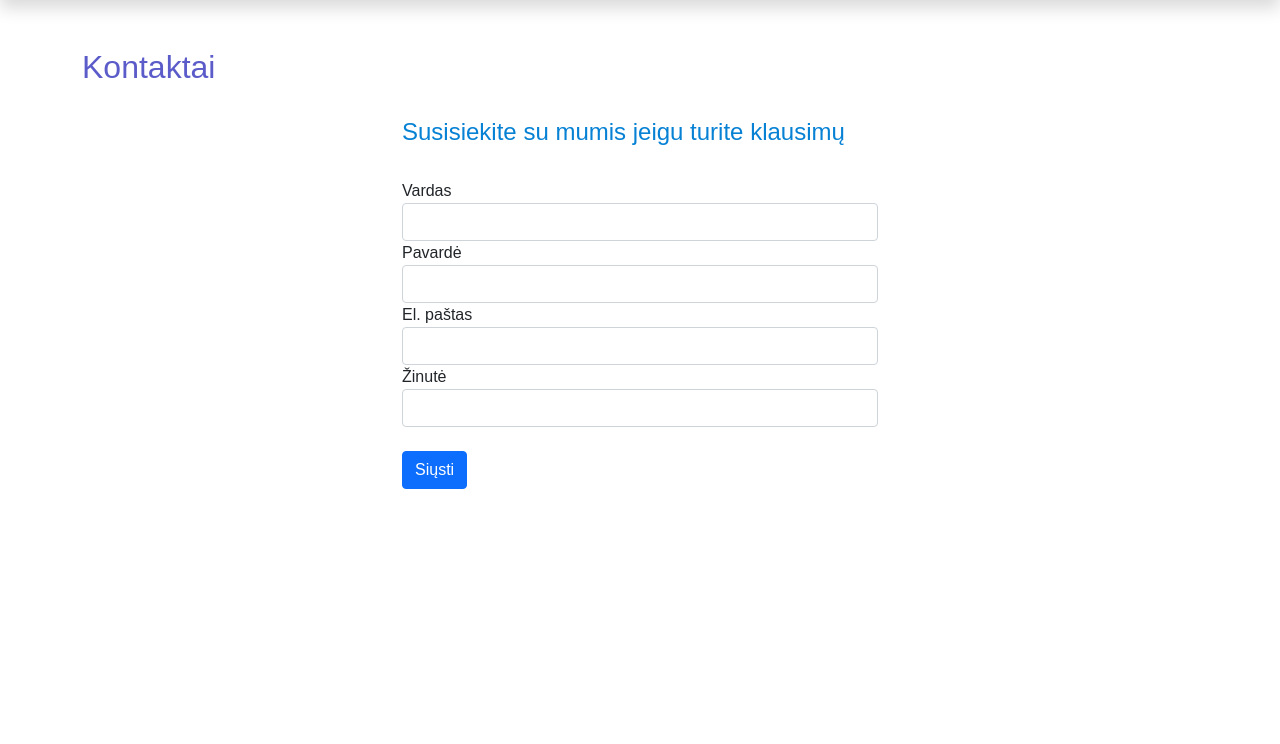
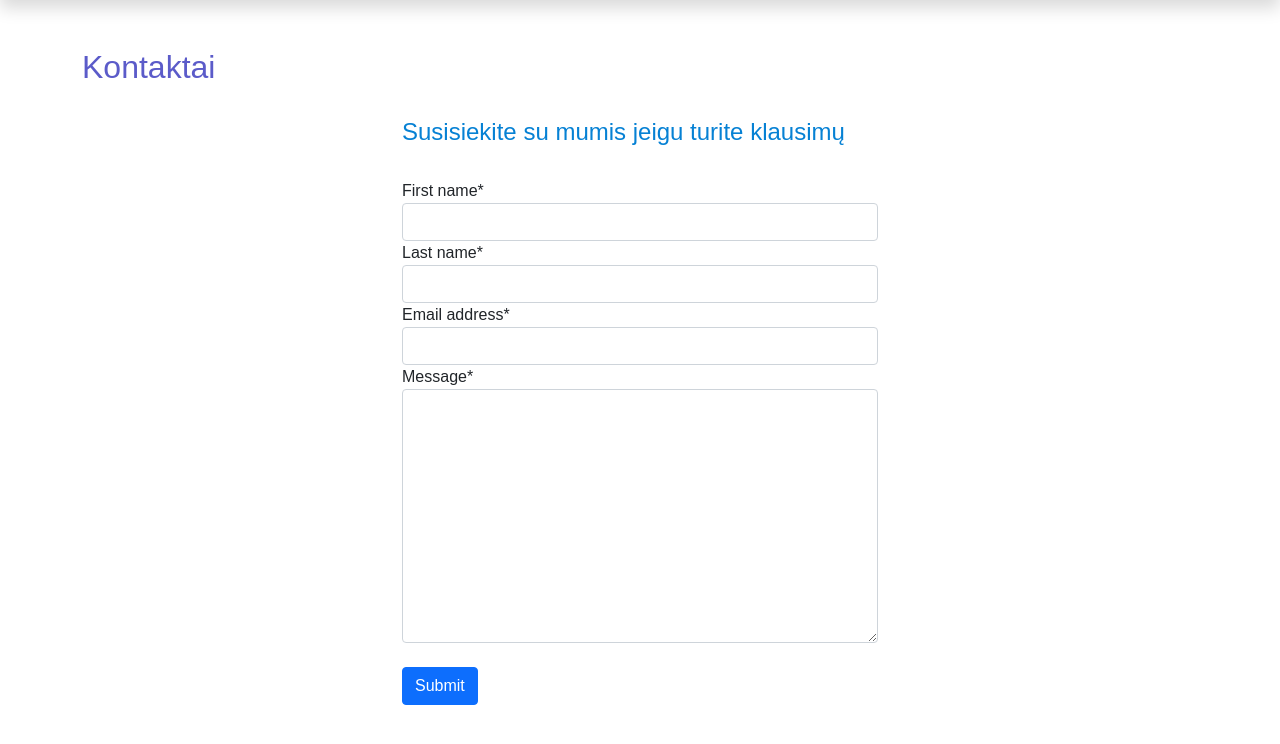
Before and after one commit to Jaroslav-Pol/sportsclub, a Django app: page /fightclub/contact/ in a window 1280 px wide. Shown: the part 56-800 px from the top of the page. Run offline with Django 3.2, Linux system fonts and the light colour scheme; some libraries are stand-ins or nearby versions.

Commit message:
Pakoreguota kontakto forma

```diff
--- a/sportsclub/fightclub/templates/fightclub/contact.html
+++ b/sportsclub/fightclub/templates/fightclub/contact.html
@@ -11,25 +11,28 @@
         <br>
         <form method="post">
             {% csrf_token %}
-            <div class="form-group">
-                <label for="first_name">Vardas</label>
-                <input name="first_name" type="text" class="form-control" id="first_name">
-            </div>
-            <div class="form-group">
-                <label for="last_name">Pavardė</label>
-                <input name="last_name" type="text" class="form-control" id="last_name">
-            </div>
-            <div class="form-group">
-                <label for="exampleInputEmail1">El. paštas</label>
-                <input name="email" type="email" class="form-control" id="exampleInputEmail1">
-            </div>
-            <div class="form-group">
-                <label for="message">Žinutė</label>
-                <input name="message" type="text" class="form-control" id="message">
-            </div>
+            {{form|crispy}}
+
             <br>
-            <button type="submit" class="btn btn-primary register-button">Siųsti</button>
+            <button type="submit" class="btn btn-primary register-button">Submit</button>
         </form>
     </div>
 </div>
 {% endblock %}
+
+<!-- <div class="form-group">-->
+<!--                <label for="first_name">Vardas</label>-->
+<!--                <input name="first_name" type="text" class="form-control" id="first_name">-->
+<!--            </div>-->
+<!--            <div class="form-group">-->
+<!--                <label for="last_name">Pavardė</label>-->
+<!--                <input name="last_name" type="text" class="form-control" id="last_name">-->
+<!--            </div>-->
+<!--            <div class="form-group">-->
+<!--                <label for="email">El. paštas</label>-->
+<!--                <input name="email" type="email" class="form-control" id="email">-->
+<!--            </div>-->
+<!--            <div class="form-group">-->
+<!--                <label for="message">Žinutė</label>-->
+<!--                <input name="message" type="text" class="form-control" id="message">-->
+<!--            </div>-->
--- a/sportsclub/fightclub/views.py
+++ b/sportsclub/fightclub/views.py
@@ -93,7 +93,6 @@ def register(request):
     return render(request, 'registration/register.html')
 
 
-@csrf_protect
 def contact(request):
     if request.method == 'POST':
         form = ContactForm(request.POST)
@@ -111,6 +110,7 @@ def contact(request):
                 send_mail(subject, message, 'catastronaut.teting@gmail.com', ['catastronaut.teting@gmail.com'])
             except BadHeaderError:
                 return HttpResponse('Netinkama antraštė')
+
             messages.success(request, 'Jūsų žinutė išsiūsta!')
             return redirect('index')
 
```
